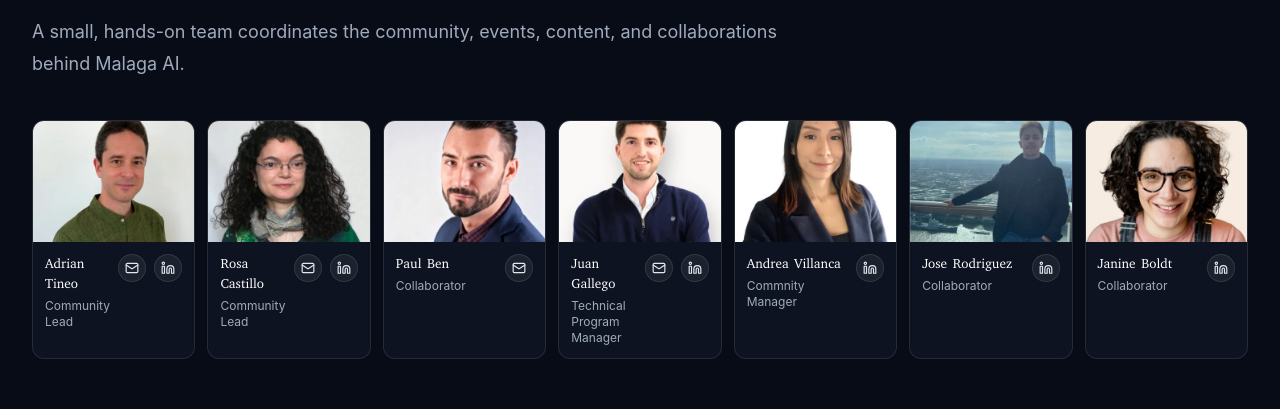
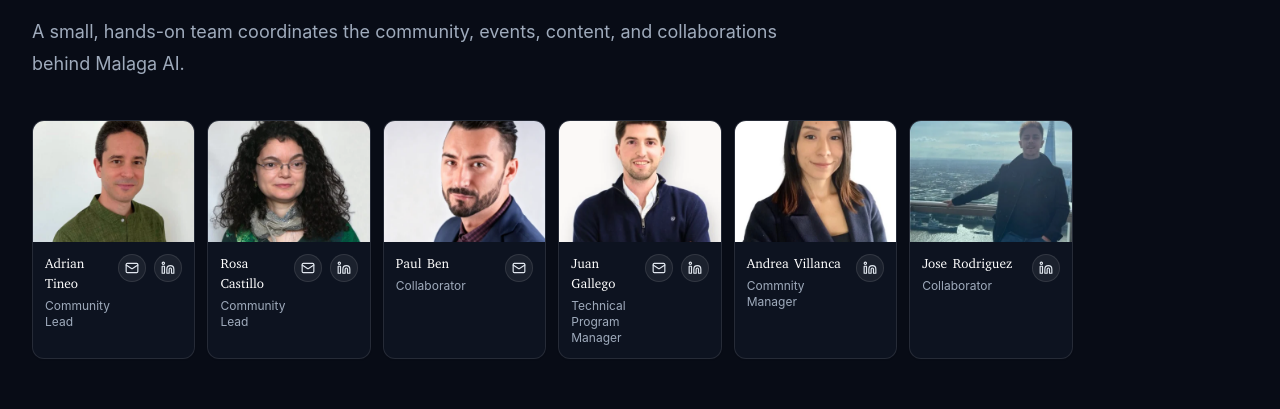
Before and after one commit to Malaga-AI/malaga-ai, a React (Vite) app: page / in a window 1280 px wide. Shown: the part 4195-4604 px from the top of the page. Built offline with nearby package versions, Linux system fonts and the light colour scheme; no server answers; the HTML template or start-up script is replaced by a standard one.

Commit message:
fix: delete collaborator

```diff
--- a/src/components/sections/Team.tsx
+++ b/src/components/sections/Team.tsx
@@ -46,12 +46,6 @@
     role: 'Collaborator',
     image: joseImage,
     linkedinUrl: 'https://www.linkedin.com/in/jose-rodriguez-ortega/',
-  },
-  {
-    name: 'Janine Boldt',
-    role: 'Collaborator',
-    image: janineImage,
-    linkedinUrl: 'https://www.linkedin.com/in/janine-boldt/',
   },
 ]
 
```
